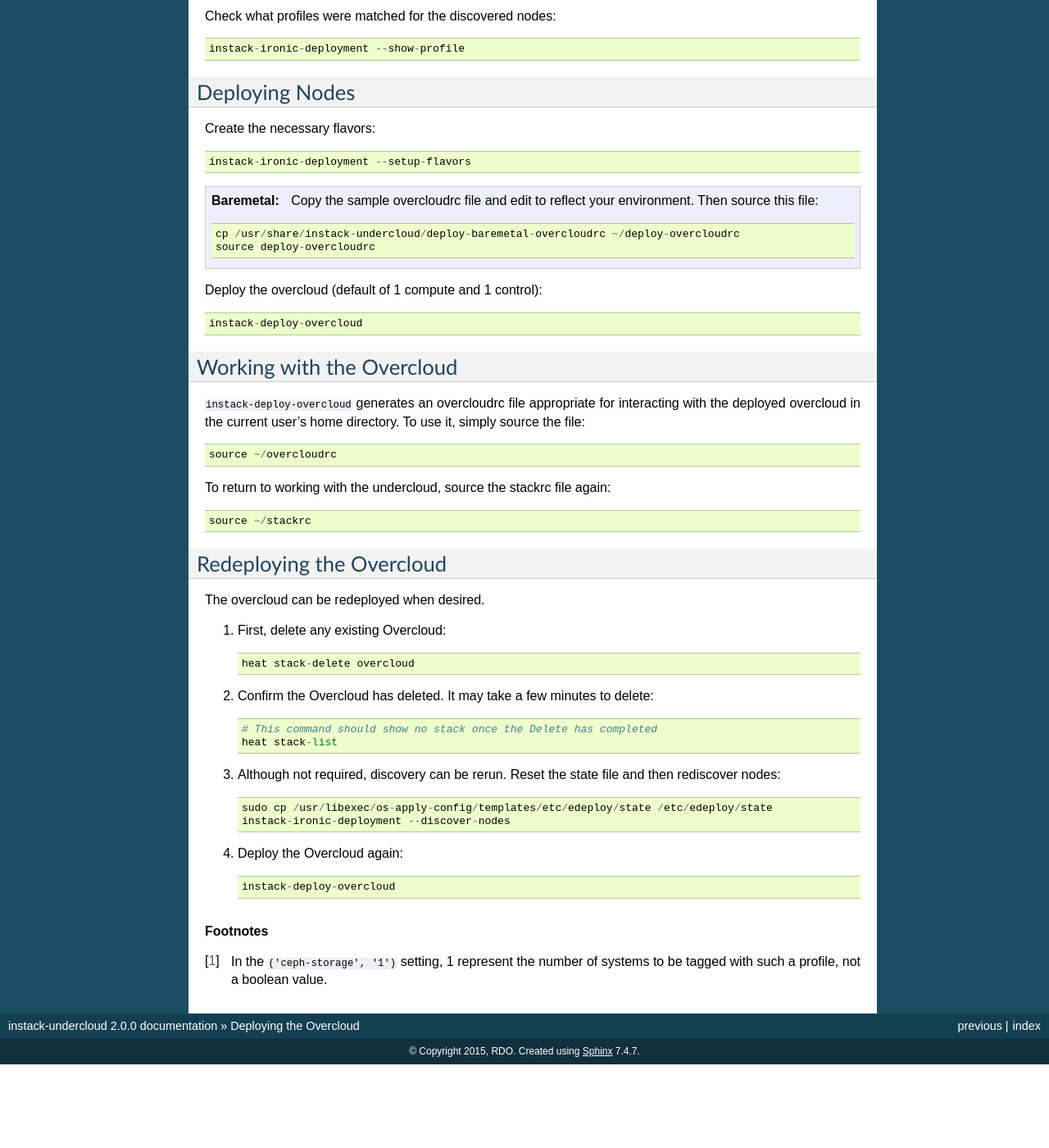
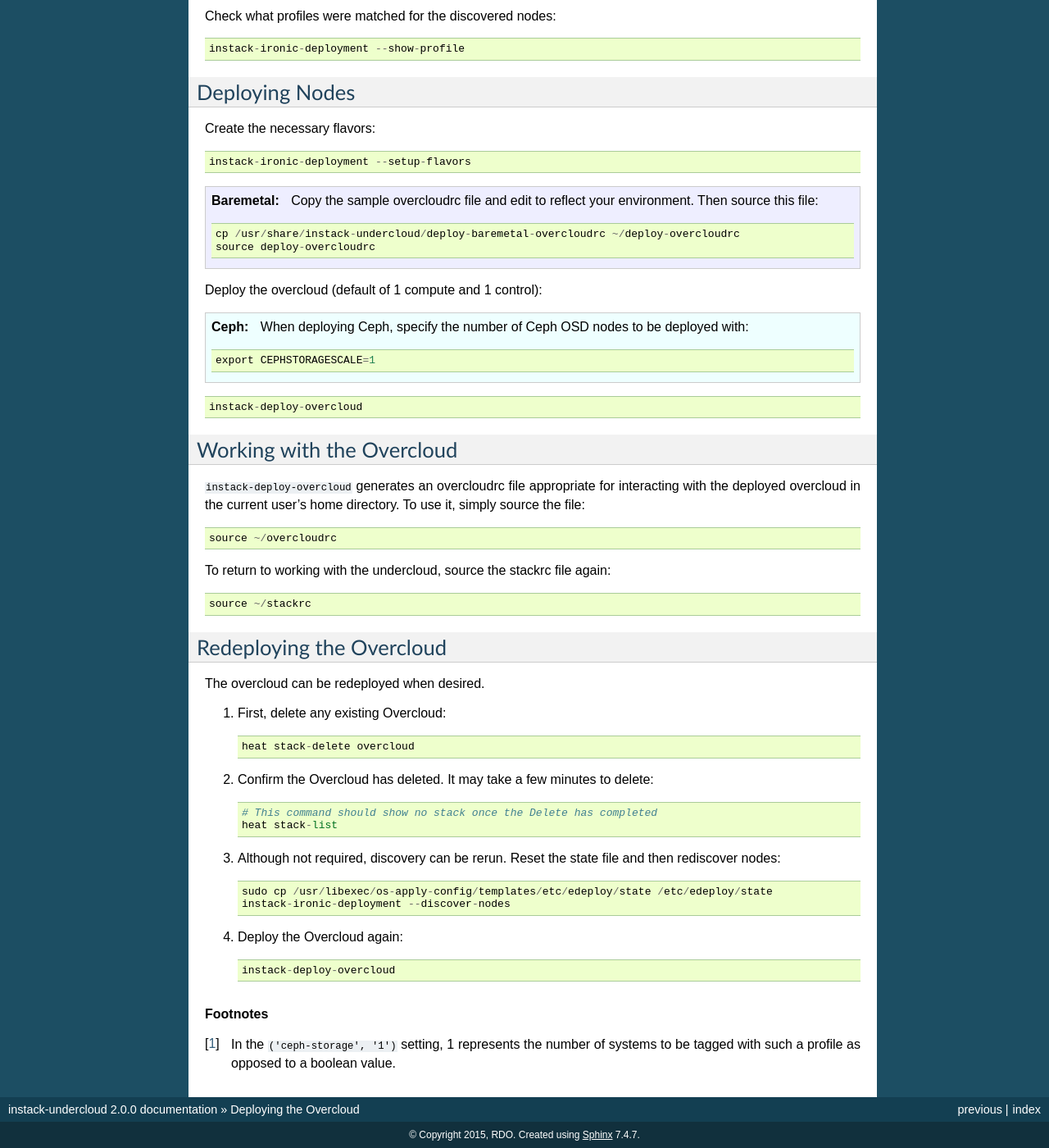
Before and after one commit to openstack-archive/instack-undercloud, a Sphinx documentation site: the page built from doc/source/deploy-overcloud.rst, in a window 1280 px wide and 1400 px high, scrolled down 538 px. Shown: the whole window at 82% size. Built offline with Sphinx 7.4.7, drawn with Linux system fonts in a browser that asks for light colours; before the commit the page ends 1836 px from its top, so only the background shows below that.

Commit message:
Pass required params for Ceph when CEPHSTORAGESCALE -gt 0
Change-Id: I20b55aa43fc649502ece7bef0ae270989f439069

```diff
--- a/doc/source/deploy-overcloud.rst
+++ b/doc/source/deploy-overcloud.rst
@@ -50,7 +50,17 @@ Create the necessary flavors::
       cp /usr/share/instack-undercloud/deploy-baremetal-overcloudrc ~/deploy-overcloudrc
       source deploy-overcloudrc
 
-Deploy the overcloud (default of 1 compute and 1 control)::
+Deploy the overcloud (default of 1 compute and 1 control):
+
+.. admonition:: Ceph
+   :class: ceph-tag
+
+   When deploying Ceph, specify the number of Ceph OSD nodes to be deployed
+   with::
+
+       export CEPHSTORAGESCALE=1
+
+::
 
     instack-deploy-overcloud
 
@@ -92,5 +102,6 @@ The overcloud can be redeployed when desired.
 
 .. rubric:: Footnotes
 
-.. [#]  In the ``('ceph-storage', '1')`` setting, 1 represent the number of
-        systems to be tagged with such a profile, not a boolean value.
+.. [#]  In the ``('ceph-storage', '1')`` setting, 1 represents the number of
+        systems to be tagged with such a profile as opposed to a boolean
+        value.
```
Also changed, not shown: 1 other file.
